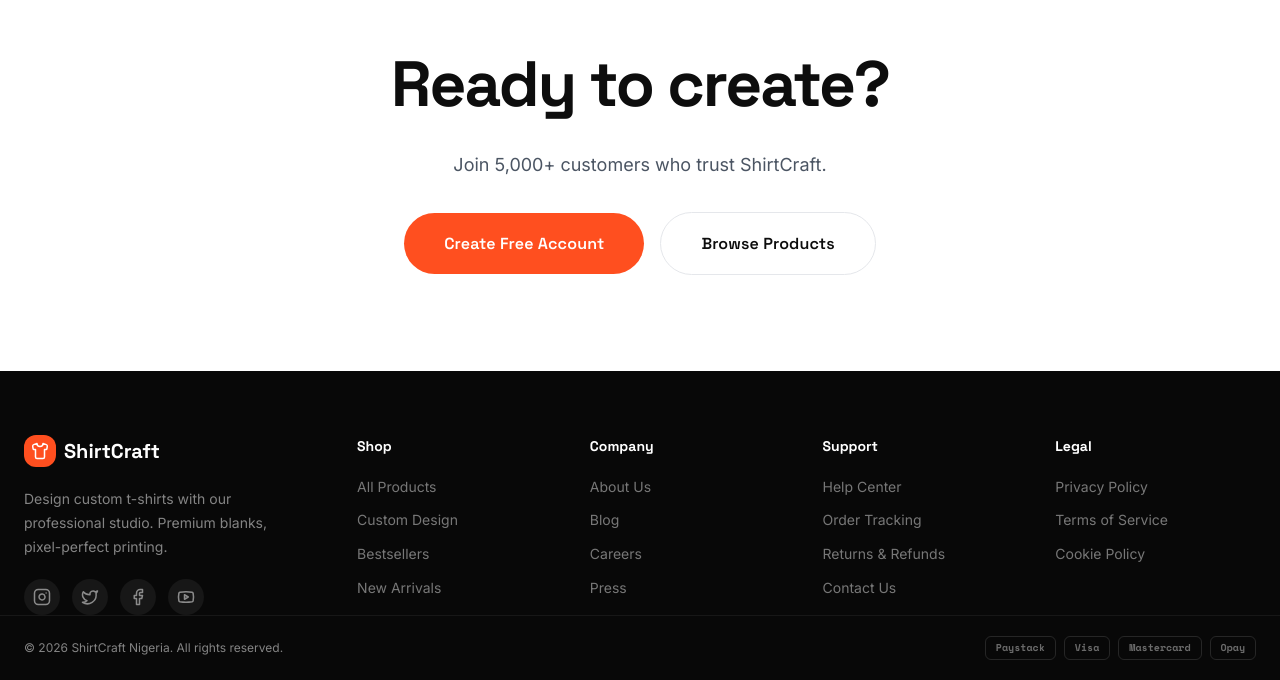
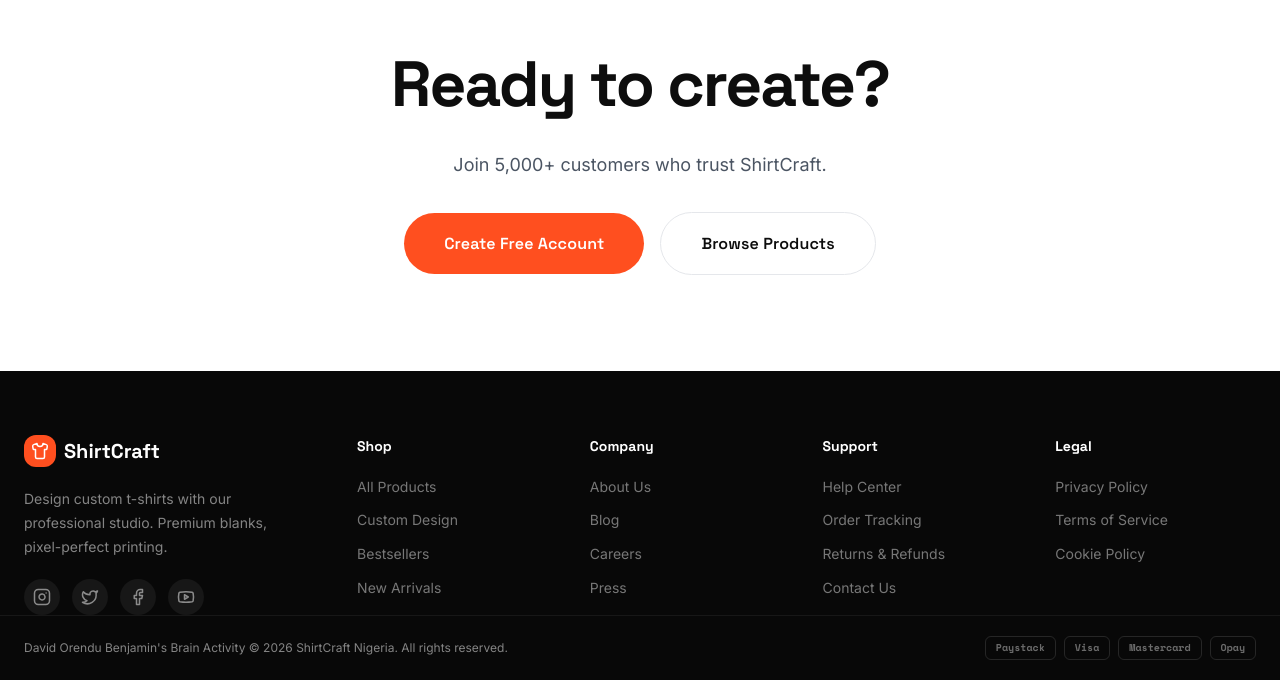
Before and after one commit to DHARKSYD/shirtcraft-fx, a React (Vite) app in the folder client/: page / in a window 1280 px wide. Shown: the part 3423-4103 px from the top of the page. Built offline with nearby package versions, Linux system fonts and the light colour scheme; no server answers.

Commit message:
UPDATED footer.jsx

```diff
--- a/client/src/components/Layout/Footer.jsx
+++ b/client/src/components/Layout/Footer.jsx
@@ -46,7 +46,7 @@ export default function Footer() {
       {/* Bottom bar */}
       <div className="footer__bottom">
         <div className="container footer__bottom-inner">
-          <p>© {new Date().getFullYear()} ShirtCraft Nigeria. All rights reserved.</p>
+          <p>David Orendu Benjamin's Brain Activity © {new Date().getFullYear()} ShirtCraft Nigeria. All rights reserved.</p>
           <div className="footer__payment-badges">
             {['Paystack', 'Visa', 'Mastercard', 'Opay'].map(p => (
               <span key={p} className="footer__payment-badge">{p}</span>
```
